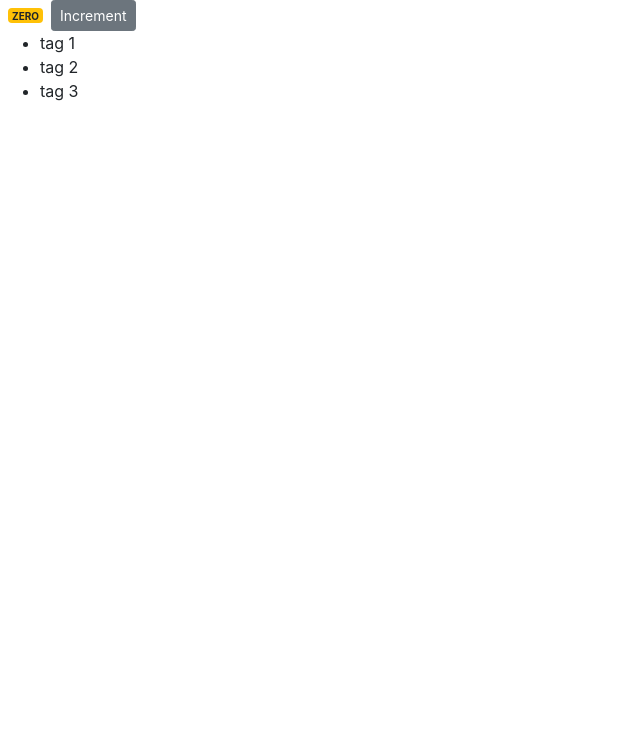
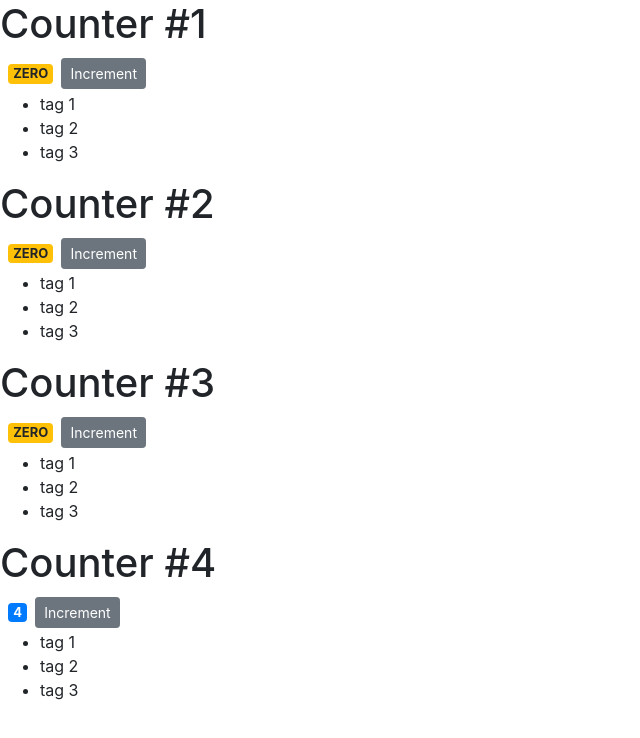
Before and after one commit to ZeeshanAdilButt/Learn-React, a React (Create React App) app: page / in a window 1280 px wide. Shown: the top 738 px of the page, without its empty margins (0-640 px from the left). Built offline with nearby package versions, Linux system fonts and the light colour scheme.

Commit message:
passing data between components

```diff
--- a/src/components/counter.jsx
+++ b/src/components/counter.jsx
@@ -1,8 +1,9 @@
 import React, { Component } from "react";
+import { render } from "react-dom";
 
 class Counter extends Component {
   state = {
-    count: 0,
+    value: this.props.value,
     imageUrl: "https://picsum.photos/200",
     tags: ["tag 1", "tag 2", "tag 3"],
     testArray: []
@@ -14,33 +15,36 @@ class Counter extends Component {
 
   renderTags() {
     if (this.state.tags.length === 0) return <p> There are no tags here</p>;
-
     return this.state.tags.map(tag => <li key={tag}> {tag} </li>);
   }
 
   handleIncrement = product => {
     // console.log("Increment Clicked", this);
-
     console.log(product);
-    this.setState({ count: this.state.count + 1 });
+    this.setState({ value: this.state.value + 1 });
   };
 
   render() {
+    console.log("props", this.props);
+
     return (
       <React.Fragment>
         {/* <img src={this.state.imageUrl} alt="" /> */}
-        <span style={{ fontSize: 10 }} className={this.getBadgeClasses()}>
+        {this.props.children}
+        <span style={{ fontSize: 13 }} className={this.getBadgeClasses()}>
           {this.formatCount()}
         </span>
+
         <button
           onClick={() => this.handleIncrement({ product: 1 })}
           className="btn btn-sm btn-secondary"
         >
-          {" "}
-          Increment{" "}
+          Increment
         </button>
+
         <br />
         {this.state.tags.length === 0 && "Please create a new tag"}
+
         <ul>{this.renderTags()}</ul>
       </React.Fragment>
     );
@@ -48,12 +52,12 @@ class Counter extends Component {
 
   getBadgeClasses() {
     let classes = "badge m-2 badge-";
-    classes += this.state.count === 0 ? "warning" : "primary";
+    classes += this.state.value === 0 ? "warning" : "primary";
     return classes;
   }
 
   formatCount() {
-    const { count } = this.state;
+    const { value: count } = this.state;
 
     return count === 0 ? "ZERO" : count;
   }
--- /dev/null
+++ b/src/components/counters.jsx
@@ -0,0 +1,31 @@
+import React, { Component } from "react";
+import { render } from "react-dom";
+
+import Counter from "./counter";
+
+class Counters extends Component {
+  state = {
+    counters: [
+      { id: 1, value: 0 },
+      { id: 2, value: 0 },
+      { id: 3, value: 0 },
+      { id: 4, value: 4 }
+    ]
+  };
+
+  render() {
+    return (
+      <div>
+        {this.state.counters.map(counter => (
+          // counter => console.log(counter)
+
+          <Counter key={counter.id} value={counter.value}>
+            <h1> Counter #{counter.id}</h1>
+          </Counter>
+        ))}
+      </div>
+    );
+  }
+}
+
+export default Counters;
--- a/src/index.js
+++ b/src/index.js
@@ -4,10 +4,10 @@ import "./index.css";
 import App from "./App";
 import * as serviceWorker from "./serviceWorker";
 
-import Counter from "./components/counter";
+import Counters from "./components/counters";
 import "bootstrap/dist/css/bootstrap.css";
 
-ReactDOM.render(<Counter />, document.getElementById("root"));
+ReactDOM.render(<Counters />, document.getElementById("root"));
 
 // If you want your app to work offline and load faster, you can change
 // unregister() to register() below. Note this comes with some pitfalls.
```
